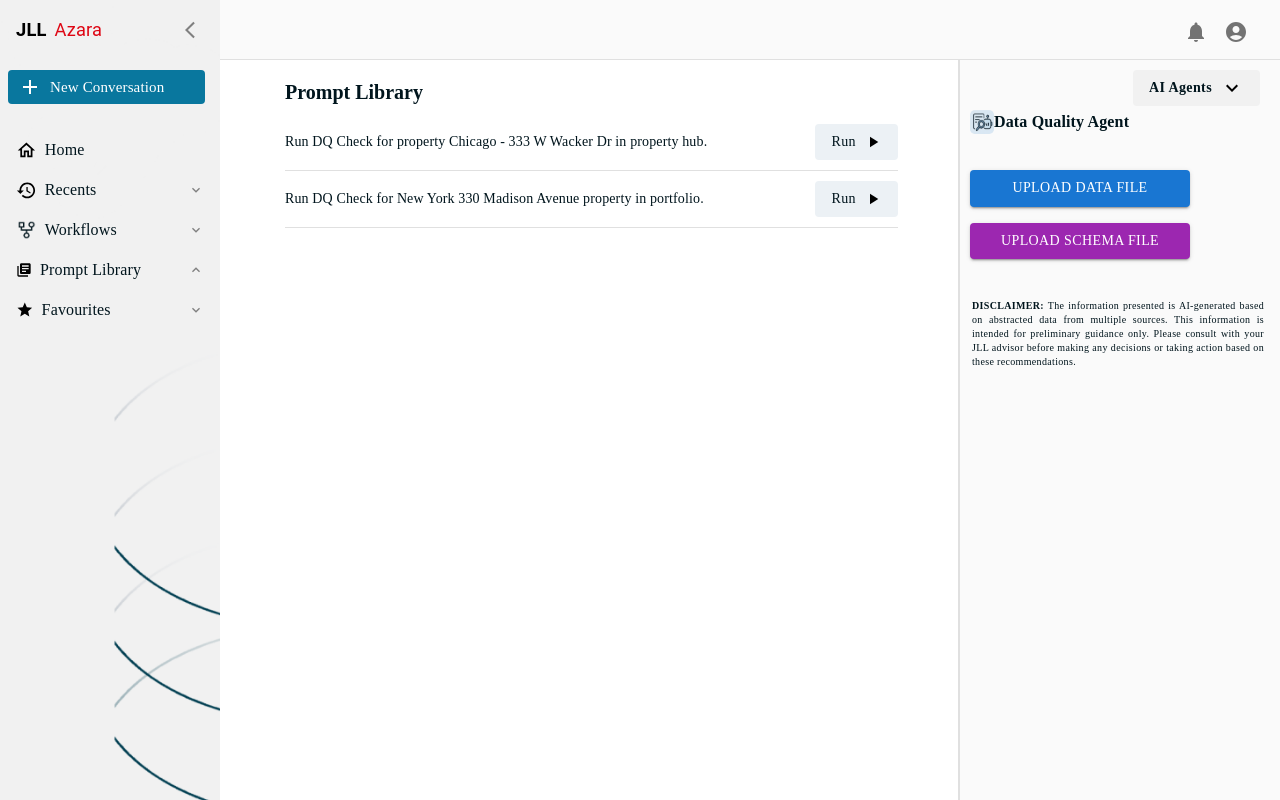
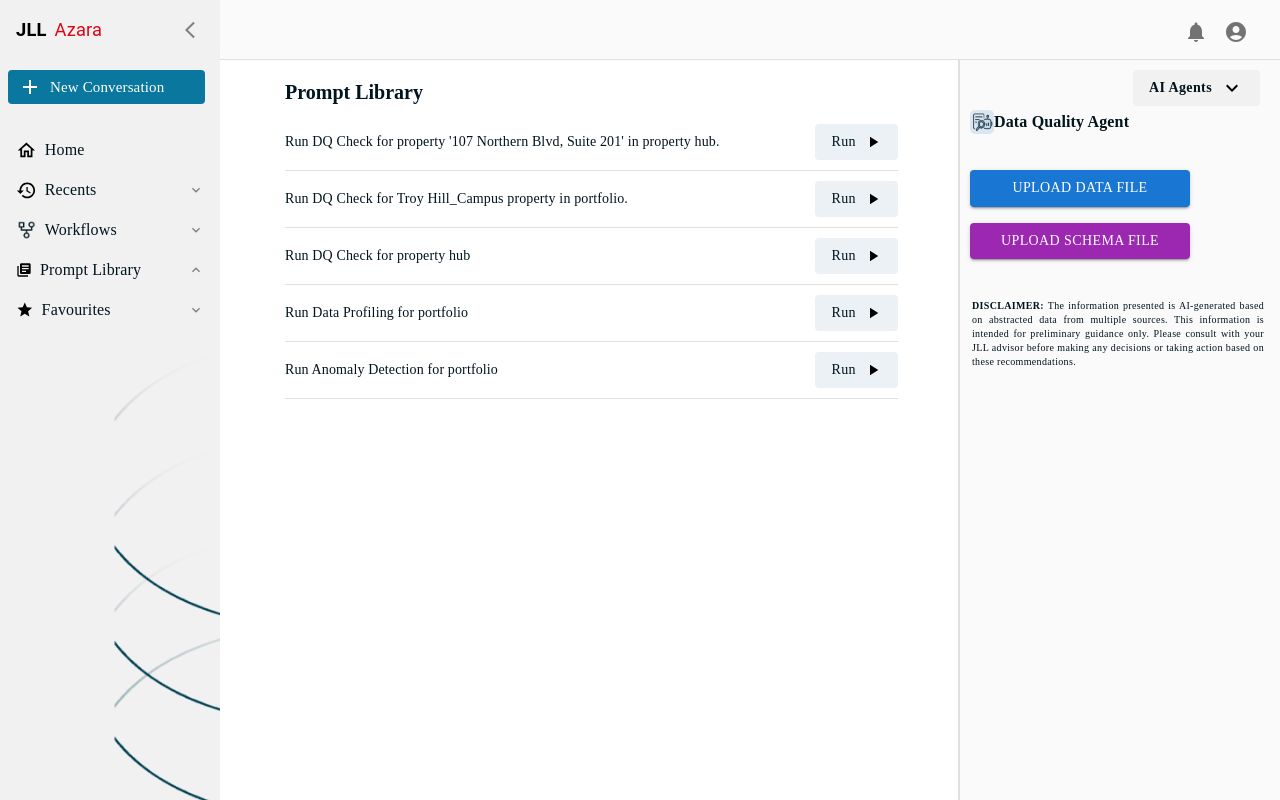
Before and after one commit to dhirajmystery46/DQAgentUI, a Next.js app: page / in a window 1280 px wide. Both pictures are taken after a click on the element "Prompt Library". Built offline with nearby package versions, Linux system fonts and the light colour scheme.

Commit message:
UI changed

```diff
--- a/src/app/page.tsx
+++ b/src/app/page.tsx
@@ -56,13 +56,22 @@ export default function Home() {
     setInputMessage(question);
 
      // Set appropriate rules based on the question
-  if (question.toLowerCase().includes('run dq check for property hub')) {
+  if (question.toLowerCase().includes('run dq check') && question.toLowerCase().includes('property hub')) {
     setRunningRules([
       'City is blank', 'State is blank', 'Postal Code void', 'State format invalid'
     ]);
-  } else if (question.toLowerCase().includes('run dq check for portfolio')) {
+  } else if (question.toLowerCase().includes('run dq check') && question.toLowerCase().includes('portfolio')) {
     setRunningRules([
       'Notice date blank', 'Rentable Area Blank/Zero'
+    ]);
+  } else if (question.toLowerCase().includes('run data profiling')) {
+    setRunningRules([
+      'Running Data Profiling'
+    ]);
+  }
+  else if (question.toLowerCase().includes('run anomaly detection')) {
+    setRunningRules([
+      'Running Anomaly Detection'
     ]);
   }
 
--- a/src/components/PromptLibrary.tsx
+++ b/src/components/PromptLibrary.tsx
@@ -7,8 +7,11 @@ interface PromptLibraryProps {
 }
 
 const prompts = [
-    "Run DQ Check for property Chicago - 333 W Wacker Dr in property hub.",
-    "Run DQ Check for New York 330 Madison Avenue property in portfolio.",
+    "Run DQ Check for property '107 Northern Blvd, Suite 201' in property hub.",
+    "Run DQ Check for Troy Hill_Campus property in portfolio.",
+    "Run DQ Check for property hub",
+    "Run Data Profiling for portfolio",
+    "Run Anomaly Detection for portfolio",
 ];
 
 const PromptLibrary: React.FC<PromptLibraryProps> = ({ onRunPrompt }) => {
--- a/src/contexts/ChatContext.tsx
+++ b/src/contexts/ChatContext.tsx
@@ -66,6 +66,7 @@ export const ChatProvider: React.FC<{ children: ReactNode }> = ({ children }) =>
     }
     updateChat(chatId, updatedMessages);
     // Determine endpoint based on message content
+    // Determine endpoint based on message content
     let endpoint = 'https://dqagent-fucjdkcxa5chcfbx.eastus2-01.azurewebsites.net/data_quality';
     if (message.toLowerCase().includes('profiling')) {
       endpoint = 'https://dqagent-fucjdkcxa5chcfbx.eastus2-01.azurewebsites.net/data_profiling';
@@ -133,10 +134,10 @@ export const ChatProvider: React.FC<{ children: ReactNode }> = ({ children }) =>
 
   const determineChatName = (message: string): string => {
     const lowercaseMessage = message.toLowerCase();
-    if (lowercaseMessage.includes("analysis") || lowercaseMessage.includes("analyze") || lowercaseMessage.includes("evaluate")) {
-      return "Lease Analysis";
-    } else if (lowercaseMessage.includes("strategy") || lowercaseMessage.includes("strategize") || lowercaseMessage.includes("renegotiation")) {
-      return "Lease Strategy";
+    if (lowercaseMessage.includes("property hub") || lowercaseMessage.includes("property") || lowercaseMessage.includes("hub")) {
+      return "Property Hub";
+    } else if (lowercaseMessage.includes("portfolio") || lowercaseMessage.includes("lease") || lowercaseMessage.includes("lease admin")) {
+      return "Portfolio";
     }else
     return "Data Retrieval";
   };
```
